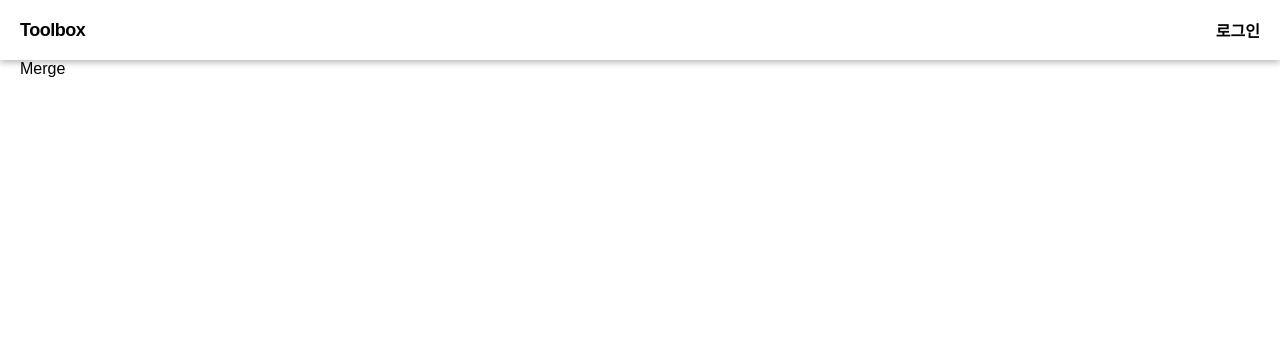
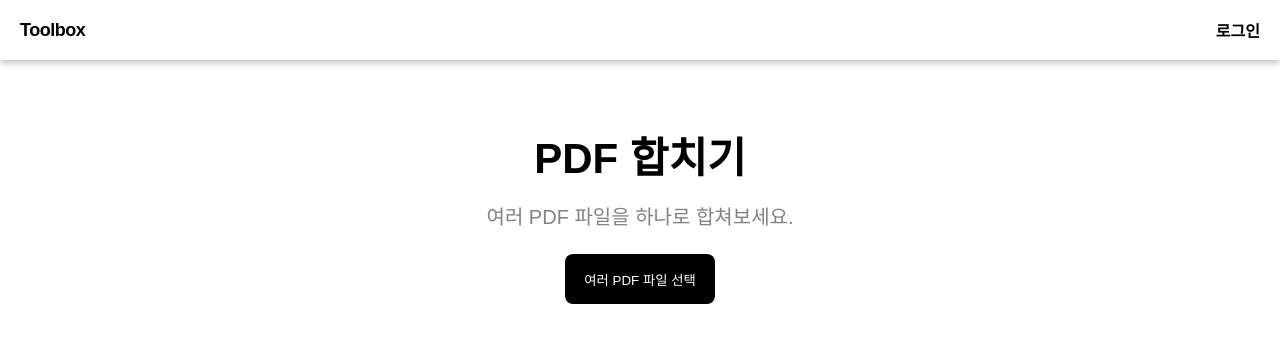
Before and after one commit to toolbox-sch/toolbox-frontend, a React (Vite) app: page /merge in a window 1280 px wide. Shown: the top 342 px of the page. Built offline with nearby package versions, Linux system fonts and the light colour scheme.

Commit message:
feat: add PDF Merge feature

```diff
--- /dev/null
+++ b/src/api/getFile.ts
@@ -0,0 +1,24 @@
+import { AxiosError } from 'axios';
+
+import axiosInstance from '.';
+
+const getFile = async (filename: string) => {
+  const accessToken = localStorage.getItem('accessToken');
+
+  try {
+    const response = await axiosInstance.get(`/download/${filename}`, {
+      headers: {
+        Authorization: `Bearer ${accessToken}`,
+      },
+      responseType: 'blob',
+    });
+    console.log('Get File Response:', response.data);
+    return response.data;
+  } catch (error) {
+    if (error === AxiosError) {
+      console.error(error);
+    }
+  }
+};
+
+export default getFile;
--- /dev/null
+++ b/src/api/postMerge.ts
@@ -0,0 +1,30 @@
+import { AxiosError } from 'axios';
+
+import axiosInstance from '.';
+
+const postMerge = async (files: FileList) => {
+  const formData = new FormData();
+
+  Array.from(files).forEach((file) => {
+    formData.append(`file`, file);
+  });
+
+  const accessToken = localStorage.getItem('accessToken');
+
+  try {
+    const response = await axiosInstance.post('/tool/pdf/merge', formData, {
+      headers: {
+        'Content-Type': 'multipart/form-data',
+        Authorization: `Bearer ${accessToken}`,
+      },
+    });
+    console.log('Merge Response', response.data);
+    return response.data.filename;
+  } catch (error) {
+    if (error === AxiosError) {
+      console.error(error);
+    }
+  }
+};
+
+export default postMerge;
--- /dev/null
+++ b/src/components/Button.tsx
@@ -0,0 +1,34 @@
+import styled from '@emotion/styled';
+import { ReactNode, MouseEventHandler } from 'react';
+
+interface ButtonProps {
+  children: ReactNode;
+  onClick: MouseEventHandler<HTMLButtonElement>;
+}
+
+const Button = ({ children, onClick }: ButtonProps) => (
+  <ButtonContainer>
+    <StyledButton onClick={onClick}>{children}</StyledButton>
+  </ButtonContainer>
+);
+
+const ButtonContainer = styled.div`
+  display: flex;
+  justify-content: center;
+  padding-top: 1.5rem;
+`;
+
+const StyledButton = styled.button`
+  display: flex;
+  align-items: center;
+  justify-content: center;
+  border: none;
+  border-radius: 8px;
+  cursor: pointer;
+  min-width: 150px;
+  min-height: 50px;
+  background-color: #000000;
+  color: #ffffff;
+`;
+
+export default Button;
--- a/src/pages/Merge.page.tsx
+++ b/src/pages/Merge.page.tsx
@@ -1,5 +1,69 @@
+import styled from '@emotion/styled';
+import { useRef } from 'react';
+
+import getFile from '../api/getFile';
+import postMerge from '../api/postMerge';
+import Button from '../components/Button';
+
 const Merge = () => {
-  return <>Merge</>;
+  const fileInputRef = useRef<HTMLInputElement>(null);
+
+  const handleButtonClick = () => {
+    if (fileInputRef.current) {
+      fileInputRef.current.click();
+    }
+  };
+
+  const handleFileChange = async (event: React.ChangeEvent<HTMLInputElement>) => {
+    const files = event.target.files;
+    if (files && files.length > 0) {
+      try {
+        const filename = await postMerge(files);
+        if (filename) {
+          const response = await getFile(filename);
+          const url = window.URL.createObjectURL(new Blob([response]));
+          const link = document.createElement('a');
+          link.href = url;
+          link.setAttribute('download', filename);
+          document.body.appendChild(link);
+          link.click();
+
+          link.parentNode?.removeChild(link);
+          window.URL.revokeObjectURL(url);
+        }
+      } catch (error) {
+        console.error('Merge Error:', error);
+      }
+    }
+  };
+
+  return (
+    <>
+      <TitleContainer>PDF 합치기</TitleContainer>
+      <SubTitleContainer>여러 PDF 파일을 하나로 합쳐보세요.</SubTitleContainer>
+      <Button onClick={handleButtonClick}>여러 PDF 파일 선택</Button>
+      <HiddenFileInput ref={fileInputRef} type="file" accept="application/pdf" multiple onChange={handleFileChange} />
+    </>
+  );
 };
 
 export default Merge;
+
+const TitleContainer = styled.div`
+  padding-top: 4rem;
+  font-size: 42px;
+  font-weight: 700;
+  text-align: center;
+`;
+
+const SubTitleContainer = styled.div`
+  padding-top: 1rem;
+  font-size: 20px;
+  font-weight: 400;
+  color: #828282;
+  text-align: center;
+`;
+
+const HiddenFileInput = styled.input`
+  display: none;
+`;
```
